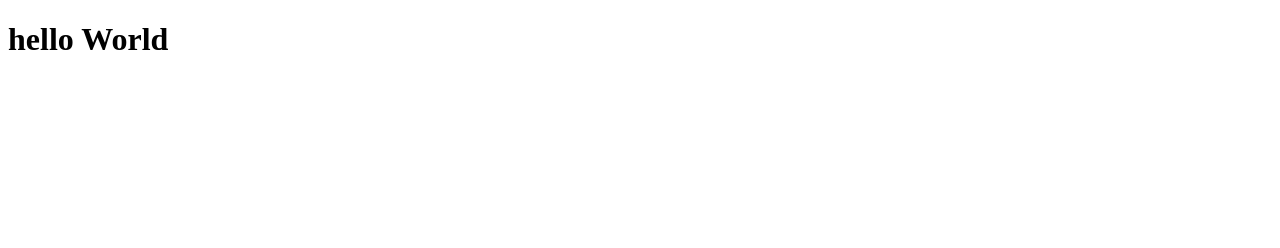
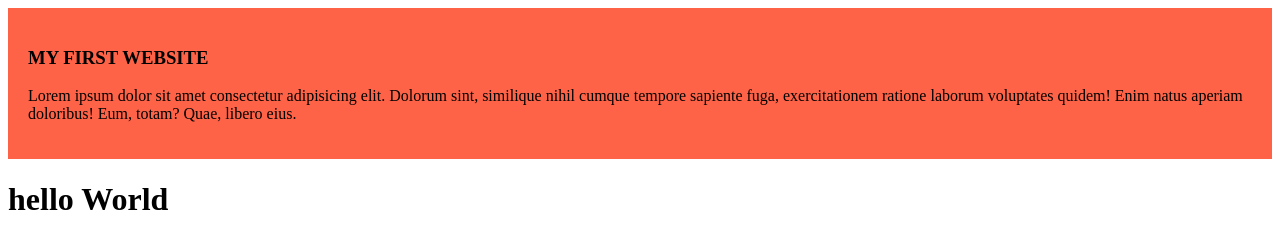
Before and after one commit to CODING019/New-Repo, a plain HTML site: page new.html in a window 1280 px wide. Drawn offline with Linux system fonts and the light colour scheme.

Commit message:
Added the first blog

```diff
--- /dev/null
+++ b/Style/blog.css
@@ -0,0 +1,4 @@
+div{
+   background-color: tomato;
+   padding: 20px;
+}
--- a/new.html
+++ b/new.html
@@ -4,8 +4,13 @@
     <meta charset="UTF-8">
     <meta name="viewport" content="width=device-width, initial-scale=1.0">
     <title>MY NEW GIT HUB</title>
+    <link rel="stylesheet" href="Style/blog.css">
 </head>
 <body>
+    <div>
+        <h3>MY FIRST WEBSITE</h3>
+        <P>Lorem ipsum dolor sit amet consectetur adipisicing elit. Dolorum sint, similique nihil cumque tempore sapiente fuga, exercitationem ratione laborum voluptates quidem! Enim natus aperiam doloribus! Eum, totam? Quae, libero eius.</P>
+    </div>
 
 </body>
 </html>
```
Also changed, not shown: gjg.html (deleted, +0 -12 lines).
